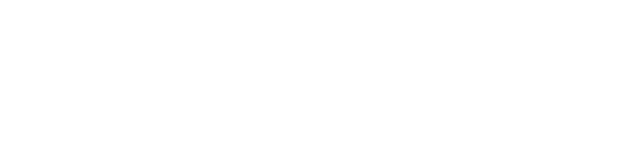
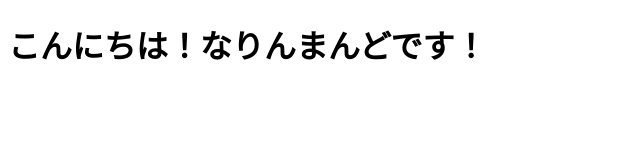
Before and after one commit to m-narin/my-portfolio, a plain HTML site: page index.html in a window 1280 px wide. Shown: the whole page, without its empty margins (0-640 px from the left). Drawn offline with Linux system fonts and the light colour scheme.

Commit message:
firstcommit

```diff
--- a/index.html
+++ b/index.html
@@ -8,6 +8,7 @@
     <title>My Portfolio</title>
   </head>
   <body>
+    <h1>こんにちは！なりんまんどです！</h1>
     <script src="main.js"></script>
   </body>
 </html>
```
